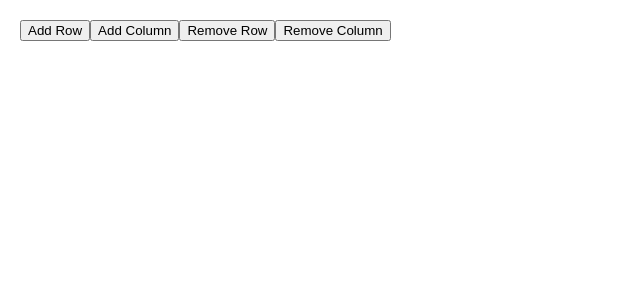
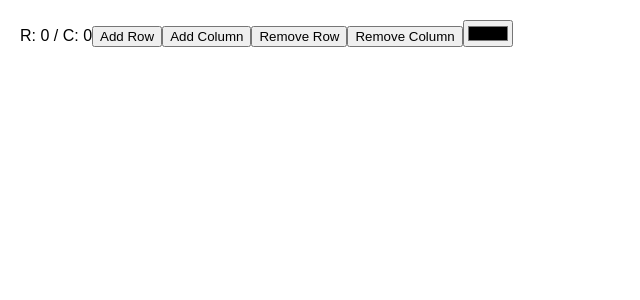
Before and after one commit to ceonz/Assignment-4-reactGridmaker, a React (Create React App) app in the folder src/: page / in a window 1280 px wide. Shown: the top 300 px of the page, without its empty margins (0-640 px from the left). Built offline with nearby package versions, Linux system fonts and the light colour scheme.

Commit message:
add color picker, wheel and cell color onclick

```diff
--- a/src/App.js
+++ b/src/App.js
@@ -1,12 +1,12 @@
 import React, { useState } from "react";
 
-function Grid({ grid }) {
+function Grid({ grid, onClick }) {
   return (
-    <div>
+    <div className="board">
       {grid.map((row, rowIndex) => (
         <div className="board-row" key={rowIndex}>
           {row.map((cell, cellIndex) => (
-            <button className="square" key={cellIndex}>
+            <button className="square" key={cellIndex} onClick={onClick}>
               {cell}
             </button>
           ))}
@@ -18,6 +18,10 @@ function Grid({ grid }) {
 
 export default function App() {
   const [grid, setGrid] = useState([]);
+  const [color, setColor] = useState("#000000");
+
+  const rows = grid.length;
+  const columns = grid[0]?.length || 0;
 
   const addRow = () => {
     if (grid.length === 0) {
@@ -54,15 +58,25 @@ export default function App() {
     setGrid(newGrid[0].length === 0 ? [] : newGrid);
   }
 
+  const changeColor = (event) => {
+    setColor(event.target.value);
+  }
+
+  const onClickCell = (event) => {
+    event.target.style.backgroundColor = color;
+  }
+
   return (
     <div className="game">
-      <div>
+      <div className="menus">
+        <span>{`R: ${rows}`} / {`C: ${columns}`}</span>
         <button onClick={addRow}>Add Row</button>
         <button onClick={addColumn}>Add Column</button>
         <button onClick={removeRow}>Remove Row</button>
         <button onClick={removeColumn}>Remove Column</button>
+        <input type="color" onInput={changeColor} />
       </div>
-      <Grid grid={grid} />
+      <Grid grid={grid} onClick={onClickCell} />
     </div>
   );
 }
```
